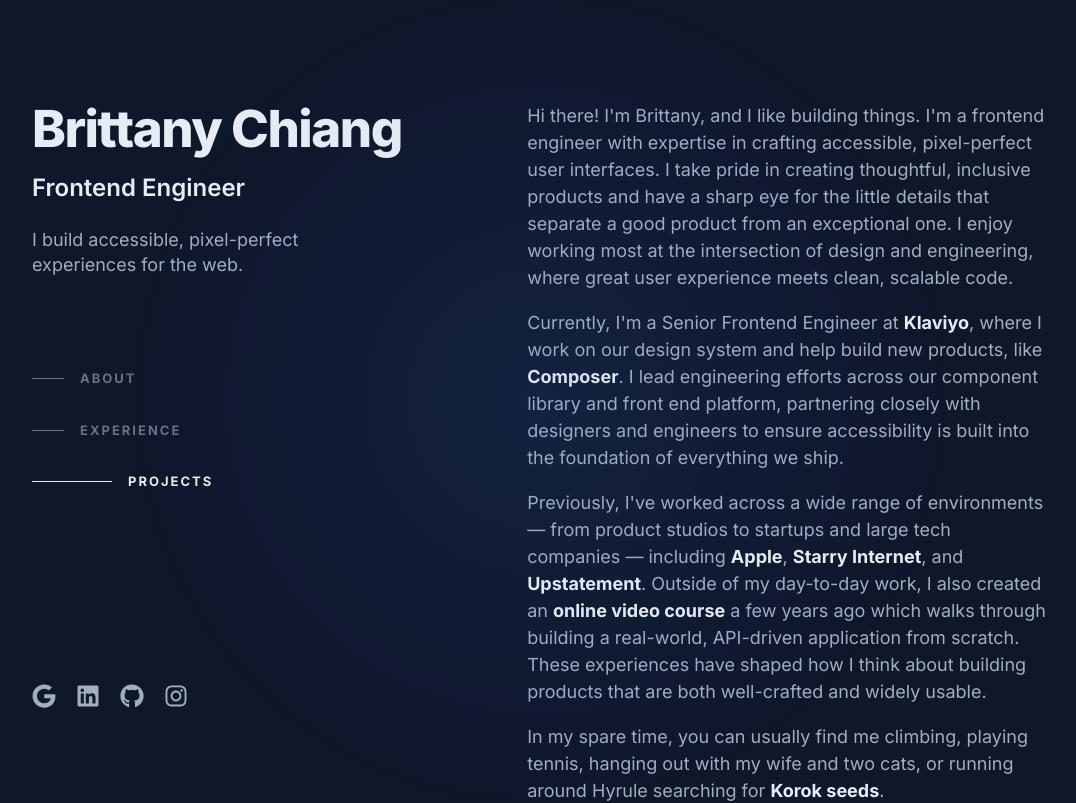
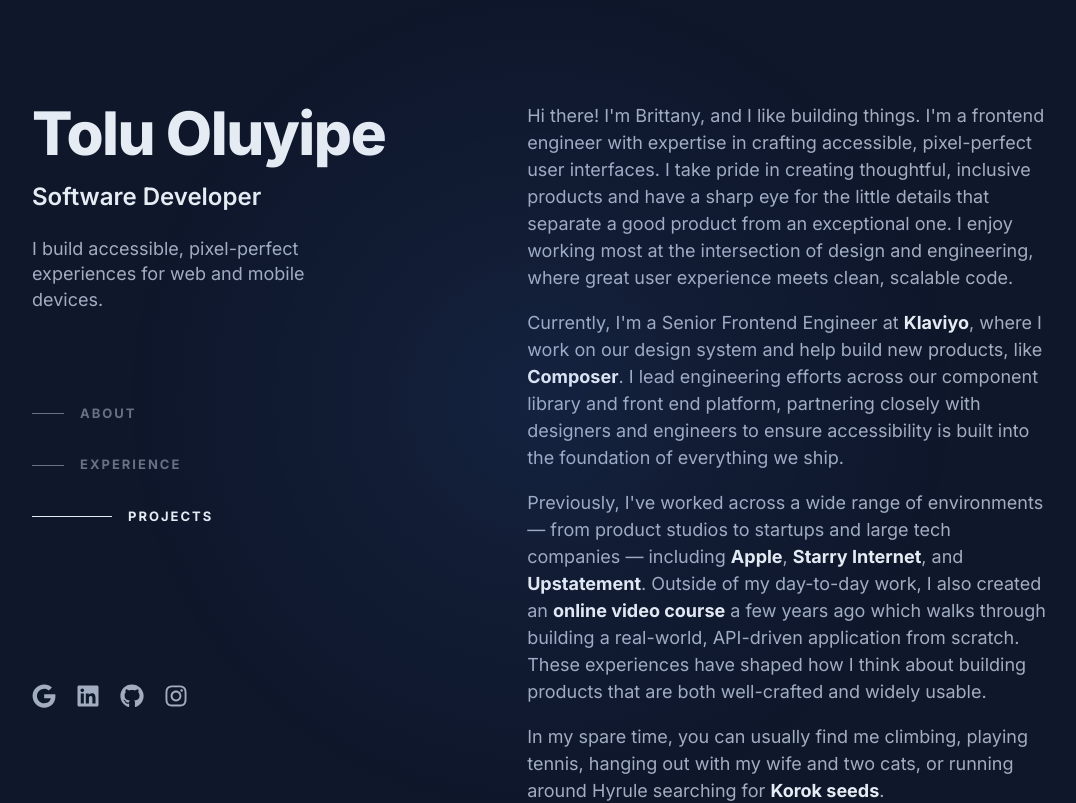
Before and after one commit to blayziken/portfolio-v1, a React (Vite) app: page / in a window 1280 px wide. Shown: the top 803 px of the page, without its empty margins (100-1176 px from the left). Built offline with nearby package versions, Linux system fonts and the light colour scheme.

Commit message:
feat: update personal information in App component

```diff
--- a/src/App.tsx
+++ b/src/App.tsx
@@ -17,14 +17,14 @@
       <CursorGlow />
       <aside className="box-border flex flex-col self-start px-6 pt-12 pb-8 sm:px-10 lg:sticky lg:top-0 lg:min-h-screen lg:flex-[0_0_clamp(340px,49vw,707px)] lg:pt-[102px] lg:pr-16 lg:pb-[92px] lg:pl-[132px]">
         <div>
-          <h1 className="m-0 text-[51px] font-extrabold leading-[1.05] tracking-[-1.5px] text-text-primary">
-            Brittany Chiang
+          <h1 className="m-0 text-[60px] font-extrabold leading-[1.05] tracking-[-1.5px] text-text-primary">
+            Tolu Oluyipe
           </h1>
           <h2 className="mt-4 text-2xl font-semibold leading-[1.3] text-text-primary">
-            Frontend Engineer
+            Software Developer
           </h2>
           <p className="mt-6 max-w-[280px] text-lg leading-[1.4] text-text-secondary">
-            I build accessible, pixel-perfect experiences for the web.
+            I build accessible, pixel-perfect experiences for web and mobile devices.
           </p>
         </div>
 
```
